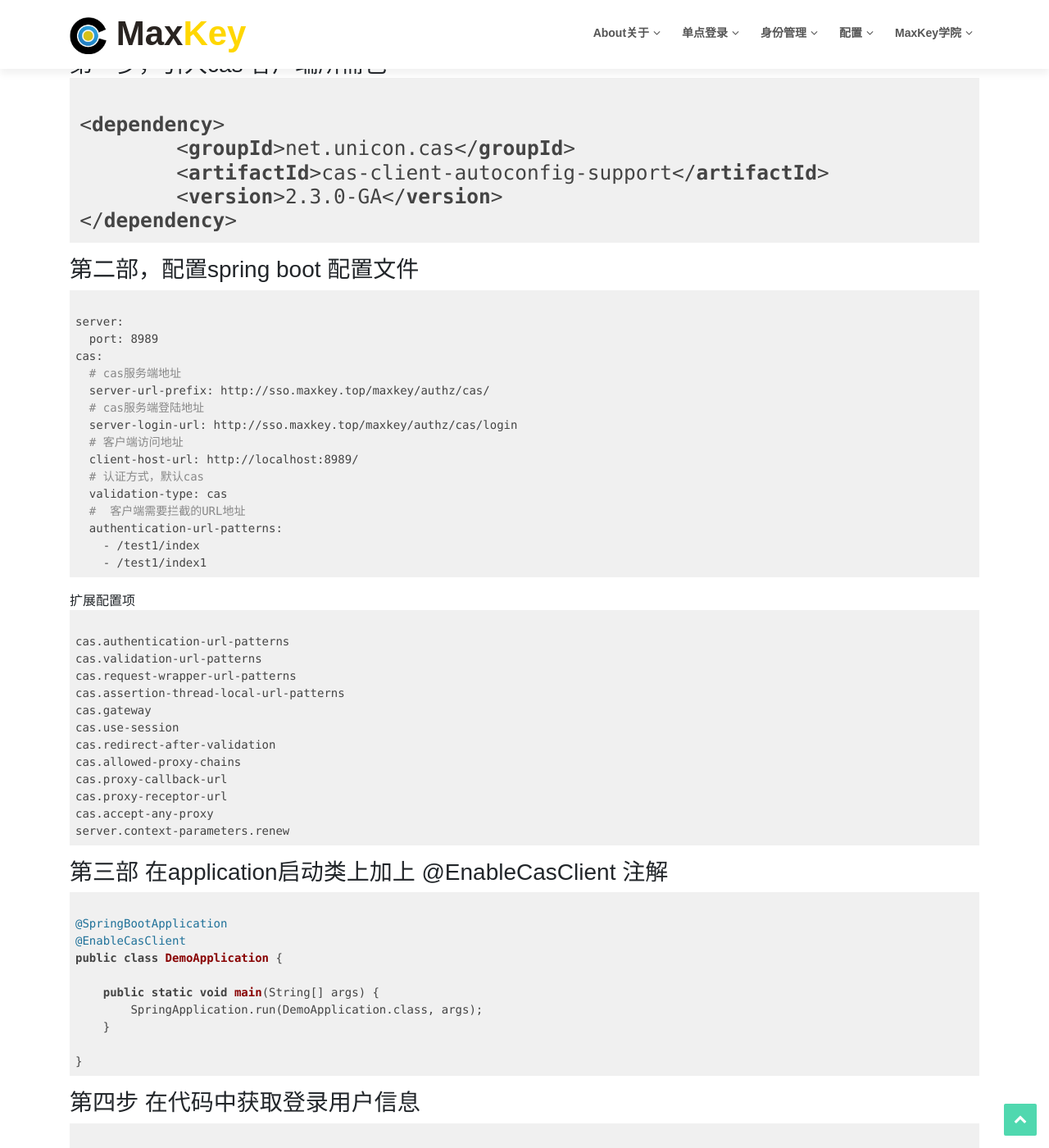
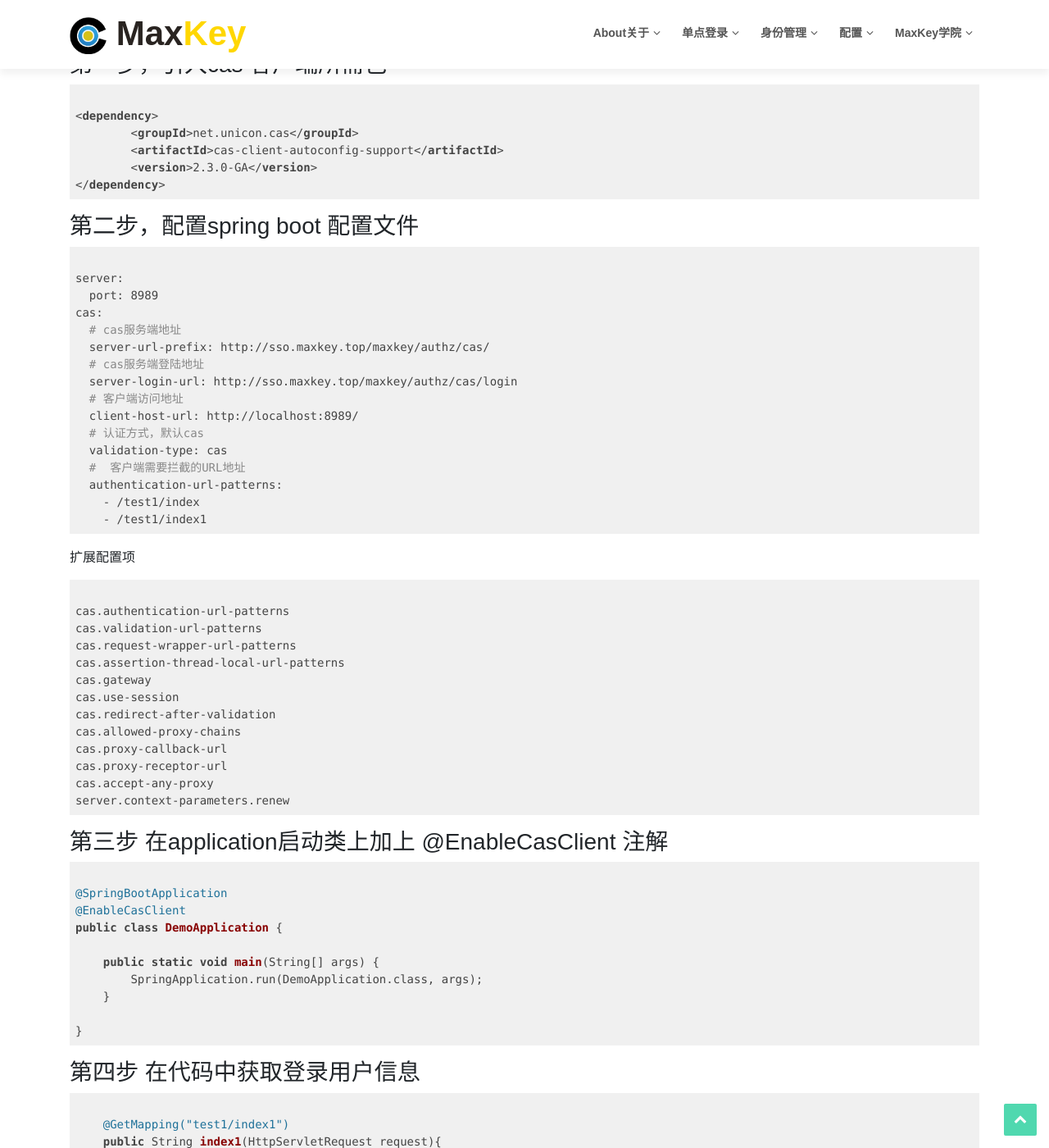
Before and after one commit to MaxKeyTop/maxkey.org, a Jekyll site: the page built from sso/cas.md, in a window 1280 px wide and 1400 px high, scrolled down 1358 px. Shown: the whole window at 82% size. Built offline with Jekyll 4.4.1, drawn with Linux system fonts in a browser that asks for light colours; comment, search, counter and statistics services are not loaded.

Commit message:
Update cas.md

```diff
--- a/sso/cas.md
+++ b/sso/cas.md
@@ -35,7 +35,8 @@
 
 
 demo分别写了三个请求:拦截请求 test1/index,test1/index1 以及不拦截请求test1/index2,
-<h3> 第一步，引入cas 客户端所需包
+
+<h3> 第一步，引入cas 客户端所需包</h3>
 
 <pre><code class="xml hljs">
 &lt;dependency&gt;
@@ -45,7 +46,7 @@
 &lt;/dependency&gt;
 </code></pre>
 
-<h3>第二部，配置spring boot 配置文件</h3>
+<h3>第二步，配置spring boot 配置文件</h3>
 
 <pre><code class="ini hljs">
 server:
@@ -81,7 +82,7 @@
 server.context-parameters.renew
 </code></pre>
 
-<h3>第三部 在application启动类上加上 @EnableCasClient 注解</h3>
+<h3>第三步 在application启动类上加上 @EnableCasClient 注解</h3>
 
 <pre><code class="java hljs">
 @SpringBootApplication
```
